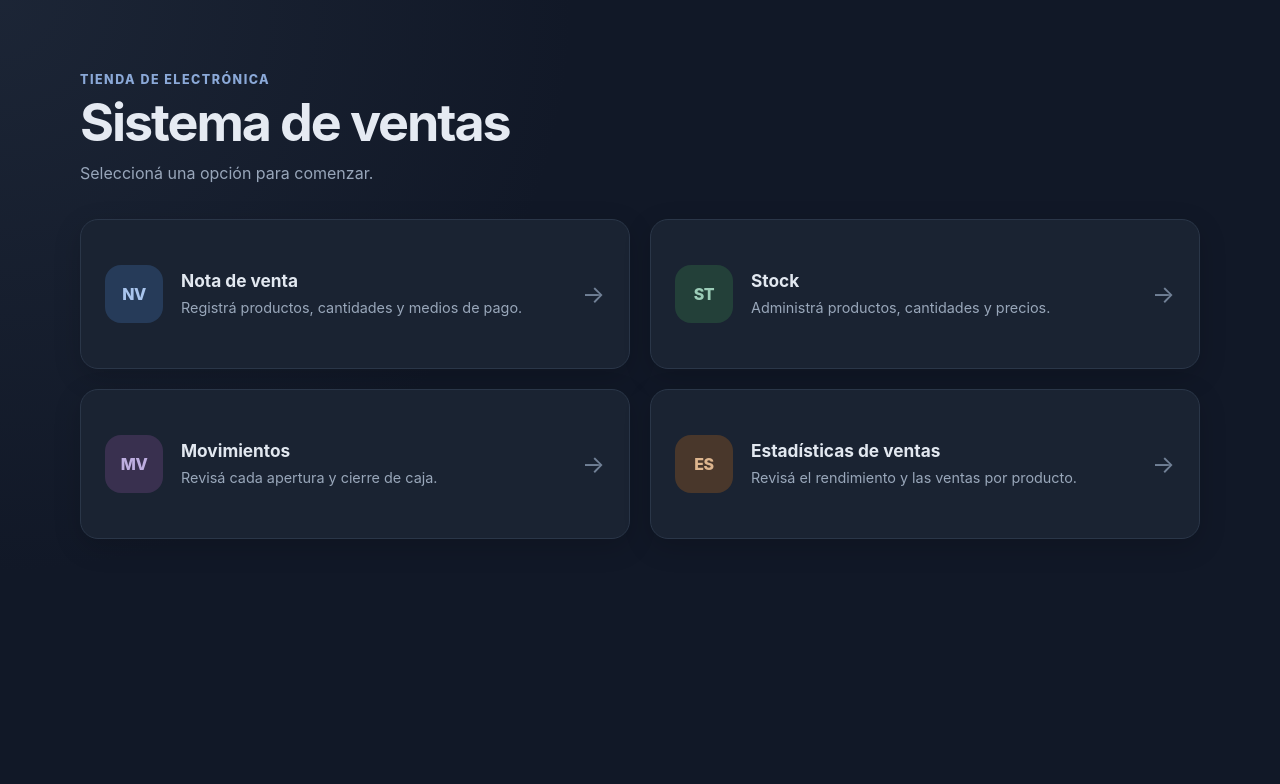
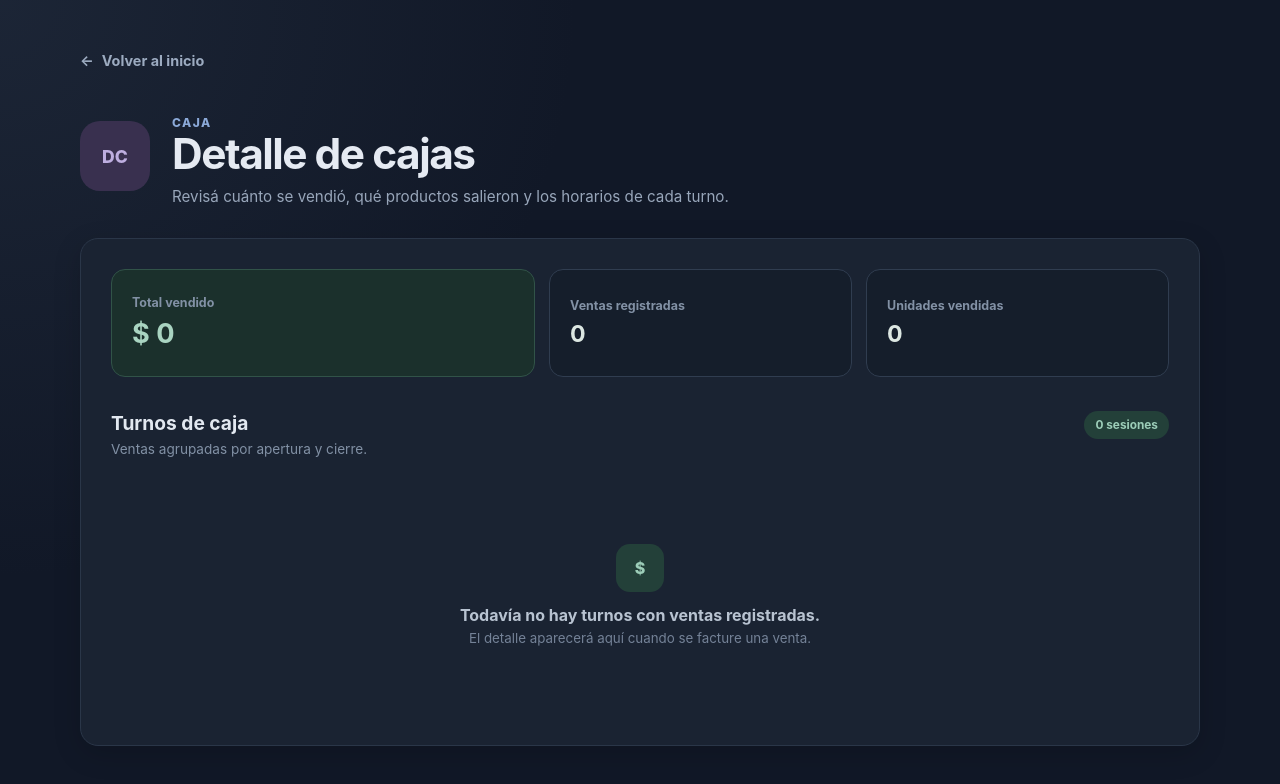
Before and after one commit to JulianGr16/SistemaDeVentas, a React (Vite) app: page /detalle-cajas in a window 1280 px wide. Before the commit this address led to /. Shown: the top 784 px of the page. Built offline with nearby package versions, Linux system fonts and the light colour scheme.

Commit message:
agregue una sesion nueva para ver los detalles de cada caja

```diff
--- a/src/App.jsx
+++ b/src/App.jsx
@@ -3,6 +3,7 @@ import MainMenu from './common/MainMenu'
 import EstadisticasVentas from './components/EstadisticasVentas'
 import NotaVenta from './components/NotaVenta'
 import Stock from './components/Stock'
+import DetalleCajas from './components/Recaudado'
 import Movimientos from './components/Movimientos'
 import './App.css'
 
@@ -28,7 +29,8 @@ function App() {
       <Route path="/" element={<Home />} />
       <Route path="/nota-venta" element={<NotaVenta />} />
       <Route path="/stock" element={<Stock />} />
-      <Route path="/recaudado" element={<Navigate to="/stock" replace />} />
+      <Route path="/detalle-cajas" element={<DetalleCajas />} />
+      <Route path="/recaudado" element={<Navigate to="/detalle-cajas" replace />} />
       <Route path="/movimientos" element={<Movimientos />} />
       <Route path="/estadisticas" element={<EstadisticasVentas />} />
       <Route path="*" element={<Navigate to="/" replace />} />
--- a/src/common/MainMenu.jsx
+++ b/src/common/MainMenu.jsx
@@ -17,6 +17,14 @@ const menuItems = [
     description: 'Administrá productos, cantidades y precios.',
     icon: 'ST',
     color: 'green',
+  },
+  {
+    id: 'detalle-cajas',
+    path: '/detalle-cajas',
+    title: 'Detalle de cajas',
+    description: 'Consultá ventas, productos y horarios de cada turno.',
+    icon: 'DC',
+    color: 'violet',
   },
   {
     id: 'movimientos',
--- a/src/components/Recaudado.jsx
+++ b/src/components/Recaudado.jsx
@@ -85,12 +85,14 @@ const buildSessions = () => {
       ...session,
       total,
       units,
-      products: [...products.values()].sort((a, b) => b.total - a.total),
+      products: [...products.values()].sort(
+        (a, b) => b.quantity - a.quantity || b.total - a.total,
+      ),
     }
   }).sort((a, b) => b.openedAt.localeCompare(a.openedAt))
 }
 
-function Recaudado() {
+function DetalleCajas() {
   const [selectedSession, setSelectedSession] = useState(null)
   const [sessionToDelete, setSessionToDelete] = useState(null)
   const [, setDataVersion] = useState(0)
@@ -140,27 +142,27 @@ function Recaudado() {
   return (
     <SectionPage
       eyebrow="Caja"
-      title="Recaudado"
-      description="Consultá los ingresos y el detalle de cada jornada."
-      icon="$"
-      color="green"
+      title="Detalle de cajas"
+      description="Revisá cuánto se vendió, qué productos salieron y los horarios de cada turno."
+      icon="DC"
+      color="violet"
     >
       <div className="revenue-summary">
-        <article><span>Total recaudado</span><strong>{currencyFormatter.format(totalRevenue)}</strong></article>
-        <article><span>Ventas facturadas</span><strong>{totalSales}</strong></article>
-        <article><span>Productos vendidos</span><strong>{totalUnits}</strong></article>
+        <article><span>Total vendido</span><strong>{currencyFormatter.format(totalRevenue)}</strong></article>
+        <article><span>Ventas registradas</span><strong>{totalSales}</strong></article>
+        <article><span>Unidades vendidas</span><strong>{totalUnits}</strong></article>
       </div>
 
       <div className="sessions-heading">
-        <div><h2>Sesiones de caja</h2><p>Resumen de ventas por cada apertura.</p></div>
+        <div><h2>Turnos de caja</h2><p>Ventas agrupadas por apertura y cierre.</p></div>
         <span>{sessions.length} sesiones</span>
       </div>
 
       {sessions.length === 0 ? (
         <div className="revenue-empty">
           <span aria-hidden="true">$</span>
-          <p>Todavía no hay recaudación registrada.</p>
-          <small>Las ventas facturadas aparecerán en esta sección.</small>
+          <p>Todavía no hay turnos con ventas registradas.</p>
+          <small>El detalle aparecerá aquí cuando se facture una venta.</small>
         </div>
       ) : (
         <div className="cash-sessions">
@@ -170,7 +172,7 @@ function Recaudado() {
               className="cash-session"
               type="button"
               onClick={() => setSelectedSession(session)}
-              aria-label={`Ver detalle de la recaudación del ${dateFormatter.format(new Date(session.openedAt))}`}
+                aria-label={`Ver detalle de caja del ${dateFormatter.format(new Date(session.openedAt))}`}
             >
               <span className={`cash-session__indicator ${session.closedAt ? 'cash-session__indicator--closed' : ''}`} aria-hidden="true">
                 {session.closedAt ? '✓' : '•'}
@@ -229,4 +231,4 @@ function Recaudado() {
   )
 }
 
-export default Recaudado
+export default DetalleCajas
--- a/src/components/RevenueDetailModal.jsx
+++ b/src/components/RevenueDetailModal.jsx
@@ -21,14 +21,14 @@ function RevenueDetailModal({ session, onClose }) {
       >
         <header className="revenue-modal__header">
           <div>
-            <p>Detalle de recaudación</p>
+            <p>Detalle de caja</p>
             <h2 id="revenue-modal-title">
               {dateFormatter.format(new Date(session.openedAt))}
             </h2>
             <span>
-              Apertura {timeFormatter.format(new Date(session.openedAt))} · {' '}
+              Fecha y hora de apertura: {dateFormatter.format(new Date(session.openedAt))}, {timeFormatter.format(new Date(session.openedAt))} · {' '}
               {session.closedAt
-                ? `Cierre ${timeFormatter.format(new Date(session.closedAt))}`
+                ? `Cierre: ${dateFormatter.format(new Date(session.closedAt))}, ${timeFormatter.format(new Date(session.closedAt))}`
                 : 'Caja en curso'}
             </span>
           </div>
@@ -42,7 +42,7 @@ function RevenueDetailModal({ session, onClose }) {
         </div>
 
         <section className="revenue-modal__section">
-          <h3>Totales por producto</h3>
+          <h3>Productos más vendidos</h3>
           {session.products.length === 0 ? (
             <p className="revenue-modal__empty">No se vendieron productos en esta sesión.</p>
           ) : (
@@ -51,7 +51,7 @@ function RevenueDetailModal({ session, onClose }) {
                 <div key={product.name}>
                   <strong>{product.name}</strong>
                   <span>{product.quantity} unidades</span>
-                  <span>{currencyFormatter.format(product.total)}</span>
+                  <span>{currencyFormatter.format(product.total)} vendidos</span>
                 </div>
               ))}
             </div>
```
